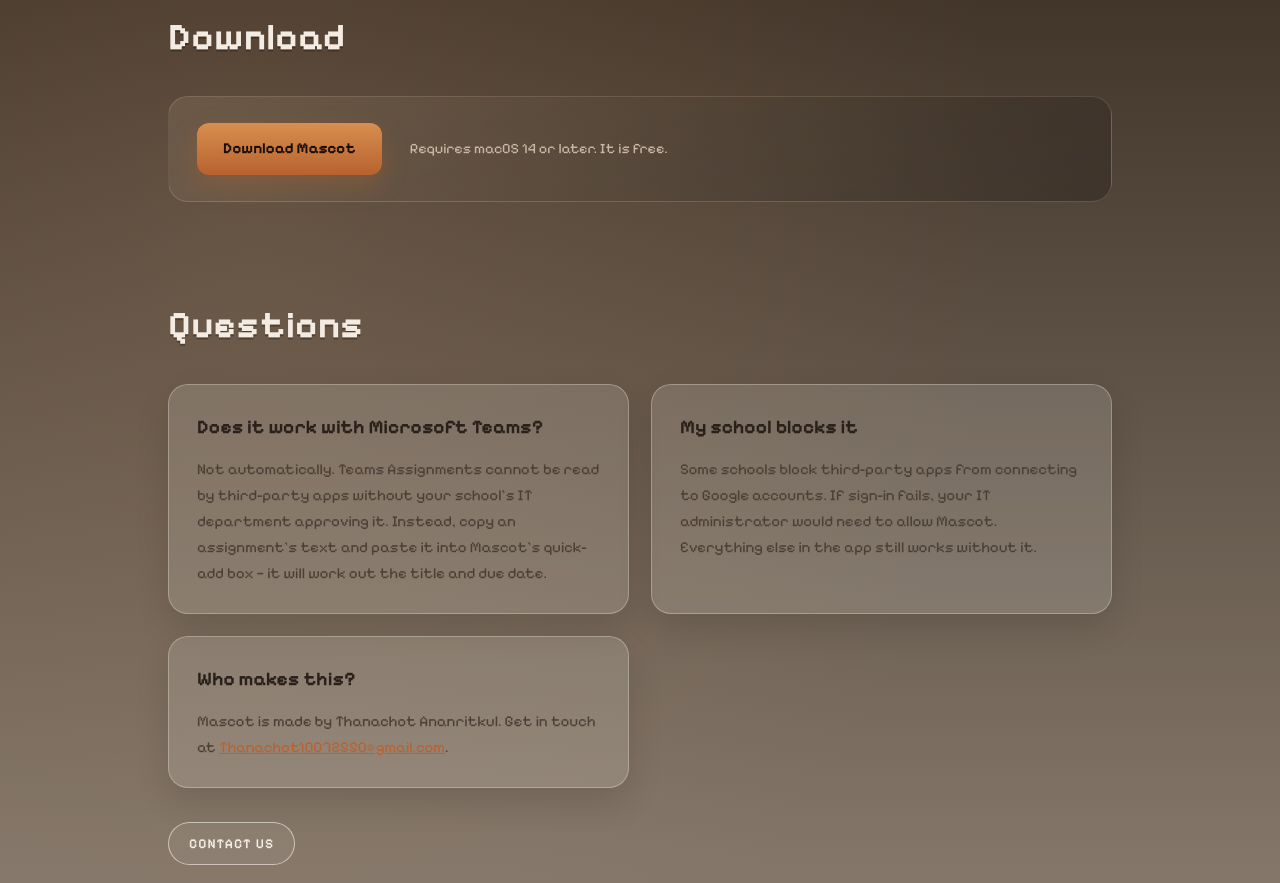
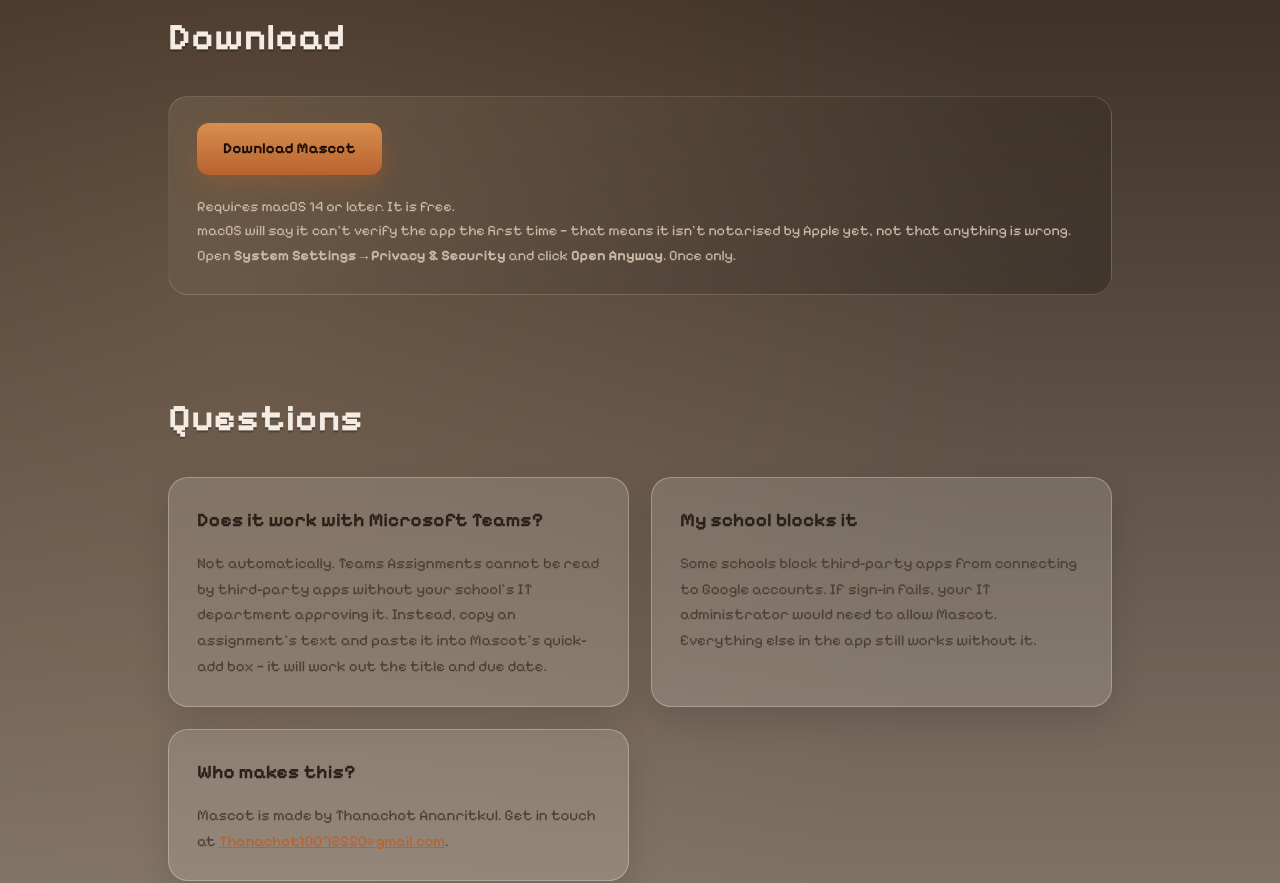
Before and after one commit to BCM101-ai/mascot-site, a plain HTML site: page index.html in a window 1280 px wide. Shown: the part 1520-2403 px from the top of the page. Drawn offline with Linux system fonts and the light colour scheme.

Commit message:
Warn about the Gatekeeper prompt before download

```diff
--- a/index.html
+++ b/index.html
@@ -80,7 +80,13 @@
     <h2>Download</h2>
     <div class="strip">
         <a class="btn" href="https://github.com/BCM101-ai/mascot-site/releases/latest/download/Mascot.zip">Download Mascot</a>
-        <p>Requires macOS 14 or later. It is free.</p>
+        <p>
+            Requires macOS 14 or later. It is free.<br>
+            macOS will say it can't verify the app the first time — that means it
+            isn't notarised by Apple yet, not that anything is wrong. Open
+            <strong>System Settings → Privacy &amp; Security</strong> and click
+            <strong>Open Anyway</strong>. Once only.
+        </p>
     </div>
 </section>
 
```
